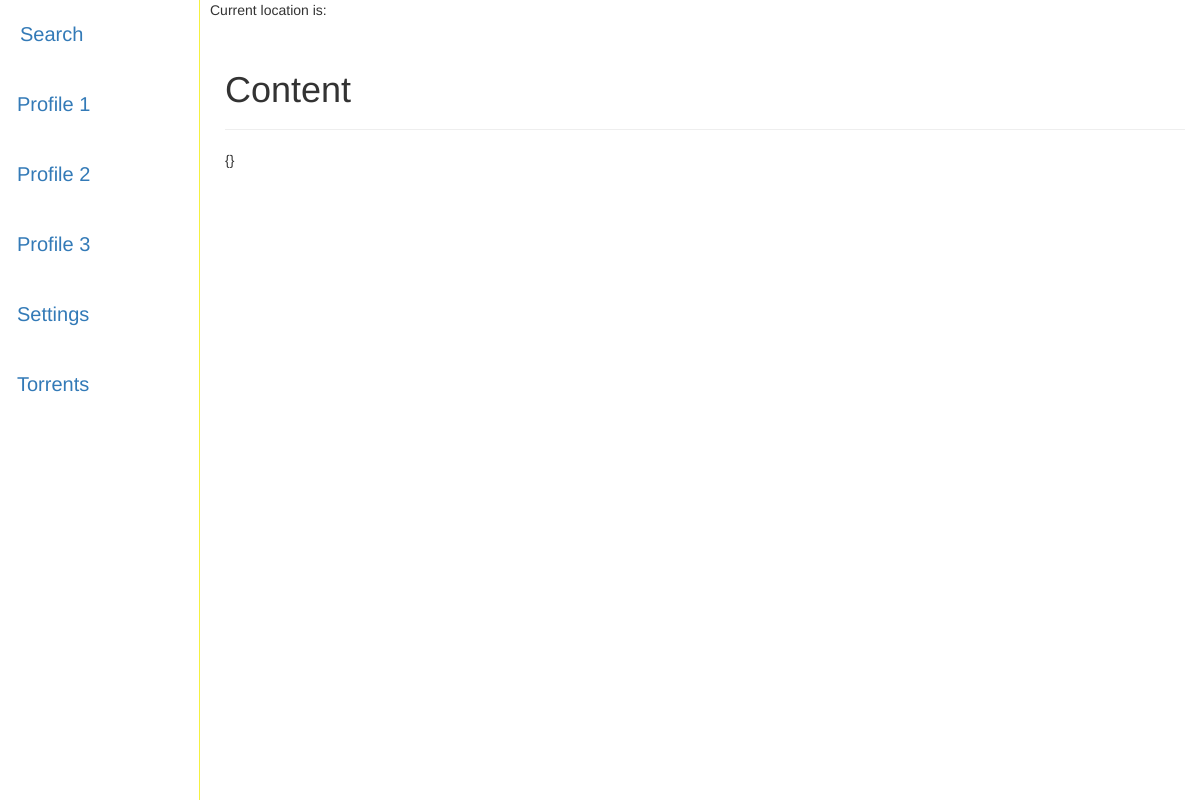
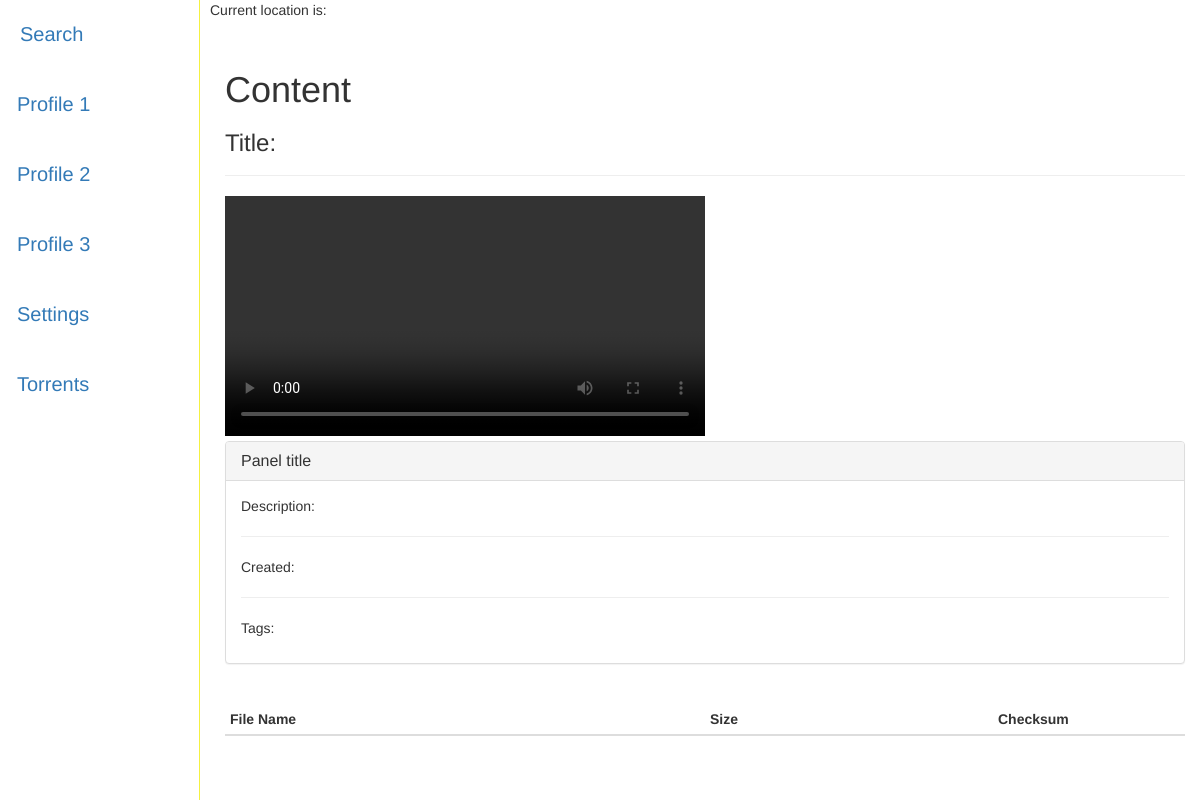
Before and after one commit to DistributedSolutions/CF, an Electron app: page html/index.html at #!/content/ in a window 1200 px wide. Drawn offline with nearby package versions, Linux system fonts and the light colour scheme; some packages are replaced by stand-ins of ours; no server answers.

Commit message:
- added in simple layout for content

```diff
--- /dev/null
+++ b/css/content.css
@@ -0,0 +1,20 @@
+.panelDesc {
+	overflow-wrap: break-word;
+}
+
+.panelTitle {
+	text-overflow: ellipsis;
+    display: block;
+    overflow: hidden;
+}
+
+.tags {
+	margin-right: 3px;
+}
+
+/*Video*/
+video {
+	width: 50%    !important;
+	height: auto   !important;
+	background: black;
+}
--- a/css/index.css
+++ b/css/index.css
@@ -4,6 +4,7 @@
 	height: 100%;
 	position: fixed;
 	border-right: solid 1px #f4f141;
+	background: white;
 }
 
 .nav li{
@@ -20,6 +21,7 @@
 	padding-left: 210px;
 }
 
+/*Scrollable table*/
 .bodycontainer {
 	max-height: 450px;
 	width: 100%;
--- a/html/content.html
+++ b/html/content.html
@@ -1,6 +1,64 @@
+<link rel="stylesheet" href="../css/content.css">
+
 <div class="container-fluid">
 	<div class="page-header">
-		<h1>Content<small></small></h1>
+		<h1>Content <small></small></h1>
+		<h3 class="panelTitle">
+			Title: {{content.title}} <br />
+		</3>
 	</div>
-	{{content}}
+	<video controls>
+
+	</video>
+	<br />
+	<div class="panel panel-default">
+		<div class="panel-heading">
+			<h3 class="panel-title">Panel title</h3>
+		</div>
+		<div class="panel-body">
+			<p class="panelDesc">
+				Description: {{content.longdesc}}
+			</p>
+			<hr />
+			<p class="panelDesc">
+				Created: {{content.creationtime}}
+			</p>
+			<hr />
+			<p class="panelDesc">
+				Tags:
+				<span ng-repeat="x in content.tags.tags" class="label label-default tags">
+					{{x}}
+				</span>
+			</p>
+		</div>
+	</div>
+	<br />
+	<div class="row">
+		<div class="col-sm-12">
+			<div class="table-responsive">
+				<table class="table table-striped table-hover table-condensed">
+					<thead>
+						<tr>
+							<th width="50%">File Name</th>
+							<th width="30%">Size</th>
+							<th width="20%">Checksum</th>
+						</tr>
+					</thead>
+				</table>
+				<div class="bodycontainer scrollable">
+					<table class="table table-hover table-striped table-condensed table-scrollable">
+						<tbody>
+							<tr ng-repeat="x in content.filelist.filelist">
+								<td width="50%">{{ x.file }}</td>
+								<td width="30%">{{ x.size }}</td>
+								<td width="20%">{{ x.checksum }}</td>
+							</tr>
+						</tbody>
+					</table>
+				</div>
+			</div>
+		</div>
+	</div>
+	<br />
+	<!-- {{contentString}} -->
 </div>
--- a/html/mainSearch.html
+++ b/html/mainSearch.html
@@ -11,7 +11,6 @@
 			</select>
 		</div>
 	</div>
-	<h1>Tags: {{tags.length}}</h1>
 
 	<!--!!!!!!!!!!!!!Channels Section!!!!!!!!!!!!!!!!!!!-->
 	<div ng-hide="selectedOp === 'Content'">
--- a/js/app.js
+++ b/js/app.js
@@ -7,10 +7,6 @@ mainApp.config(['$routeProvider', '$locationProvider', function($routeProvider,
 		controller : "mainSearchController",
 	})
 	.when("/settings",{
-		templateUrl : "../html/settingsChoice.html",
-		controller : "settingsController",
-	})
-	.when("/settings/:id", {
 		templateUrl : "../html/settings.html",
 		controller : "settingsController",
 	})
--- a/js/controllers/contentController.js
+++ b/js/controllers/contentController.js
@@ -12,11 +12,9 @@ angular.module("CFApp")
 					$log.error("Error in content request key: [" + contentKey + "] error: [" + JSON.stringify(res.data.error) + "]");
 				} else {
 					//success
-					// var tempArr = groupBy4(res.data.result.contentlist);
 					$log.info("Success in content for res data: [" + res.data + "]");
-					// mainSearchScope.contentTags[tagIndex].content = tempArr;
-					channelScope.content = JSON.stringify(res.data, null, 2);
-					// $log.info("YES [" +  + "]");
+					channelScope.content = res.data.result
+					channelScope.contentString = JSON.stringify(res.data.result, null, 2);
 				}
 			}, (res) => {
 				//error on call SHOULD NEVER HAPPEN
@@ -24,8 +22,8 @@ angular.module("CFApp")
 			});
 		}
 
-		// START
+		//-START-
 		channelScope.content = {};
 		channelScope.getContent($routeParams.key);
-		//------
+		//-------
 	}]);
--- a/js/controllers/settingsController.js
+++ b/js/controllers/settingsController.js
@@ -2,5 +2,4 @@ angular.module("CFApp")
 	.controller("settingsController",["$scope", "$routeParams",
 		function($scope, $routeParams){
 
-		}
-		]);
+		}]);
```
Also changed, not shown: html/settings.html (added, +5 -0 lines).
